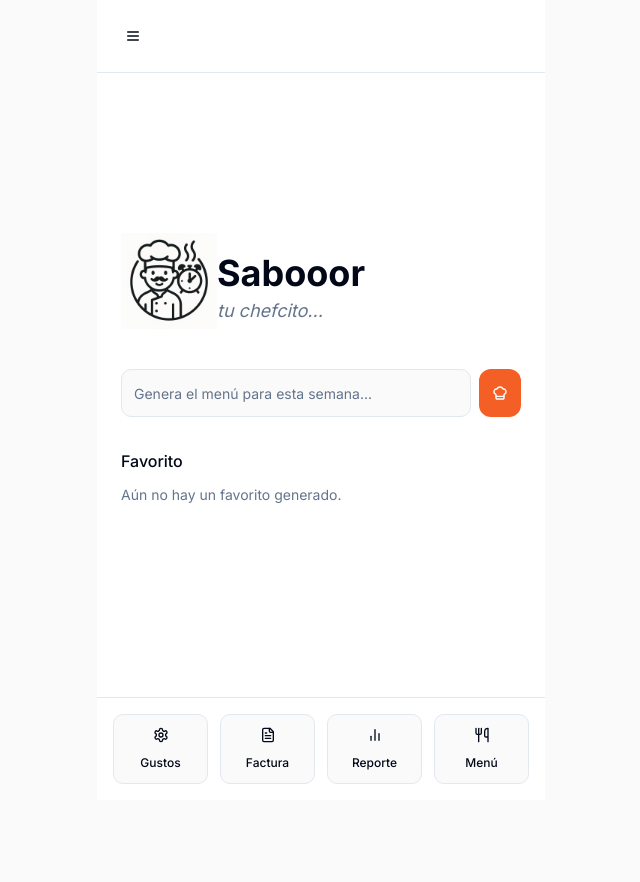
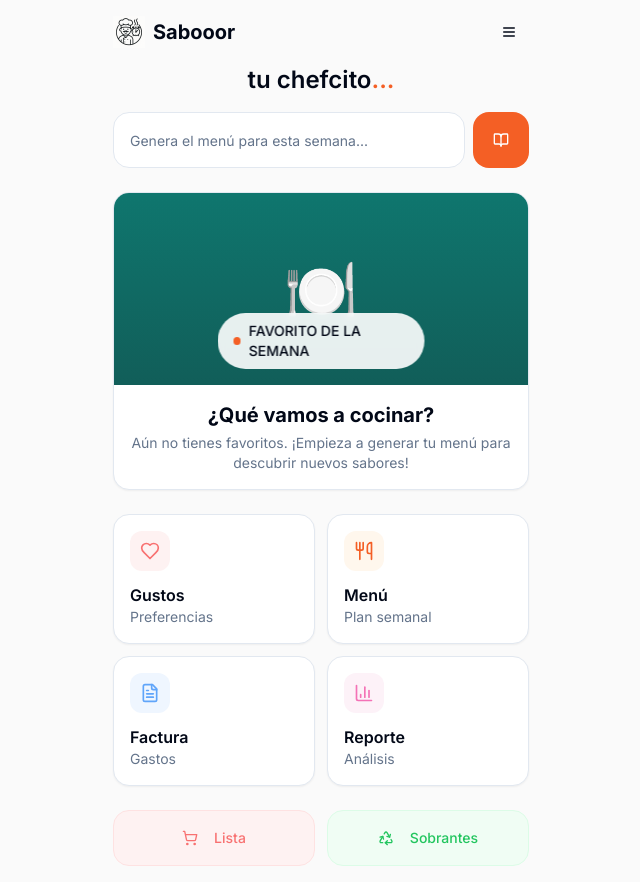
Before and after one commit to wolfcito/sabooor-app, a Next.js app: page / in a window 1280 px wide. Shown: the whole page, without its empty margins (319-959 px from the left). Before the commit the page ends 800 px from the top, so only its background shows below. Built offline with nearby package versions, Linux system fonts and the light colour scheme; no server answers; the database is empty.

Commit message:
feat: redesign WelcomeScreen with new UI prototype

```diff
--- a/components/welcome-screen.tsx
+++ b/components/welcome-screen.tsx
@@ -1,11 +1,12 @@
 "use client"
 
 import { useEffect, useState } from "react"
-import { Menu, Loader2, Calendar, ShoppingCart, Utensils, Star, ChefHat, Settings, FileText, BarChart2 } from "lucide-react"
+import { Menu, Loader2, Heart, Utensils, FileText, BarChart3, ShoppingCart, Recycle, BookOpen } from "lucide-react"
 import Image from "next/image"
 import { Button } from "@/components/ui/button"
 import { Input } from "@/components/ui/input"
 import { useRouter } from "next/navigation"
+import { Card } from "@/components/ui/card"
 import { DropdownMenu, DropdownMenuContent, DropdownMenuItem, DropdownMenuTrigger } from "@/components/ui/dropdown-menu"
 import { generateMenu } from "@/app/actions"
 import { createClientSupabaseClient } from "@/lib/supabase"
@@ -13,7 +14,7 @@ import { createClientSupabaseClient } from "@/lib/supabase"
 type MealDay = {
   id: string
   day: string
-  recipe: string    // JSON-string
+  recipe: string
   protein: string
   side: string
 }
@@ -22,15 +23,13 @@ export function WelcomeScreen() {
   const router = useRouter()
   const [prompt, setPrompt] = useState("")
   const [isLoading, setIsLoading] = useState(false)
-
   const [weekMenu, setWeekMenu] = useState<MealDay[]>([])
-  const [favIndex, setFavIndex] = useState(0)
+  const [favIndex] = useState(0)
 
   useEffect(() => {
     const fetchMenu = async () => {
       const supabase = createClientSupabaseClient()
       const { data, error } = await supabase.from("weekly_menu").select("*")
-      console.log('data',{data})
       if (!error && data) setWeekMenu(data)
     }
     fetchMenu()
@@ -42,7 +41,6 @@ export function WelcomeScreen() {
 
   const handleCook = async () => {
     if (!prompt.trim()) {
-      // Si no hay prompt, simplemente redirigimos al menú semanal
       router.push("/menu-semanal")
       return
     }
@@ -50,34 +48,22 @@ export function WelcomeScreen() {
     setIsLoading(true)
 
     try {
-      // Llamamos a nuestra API route
       const response = await fetch("/api/generate", {
         method: "POST",
-        headers: {
-          "Content-Type": "application/json",
-        },
+        headers: { "Content-Type": "application/json" },
         body: JSON.stringify({ prompt }),
       })
 
-      if (!response.ok) {
-        throw new Error("Error en la generación del texto")
-      }
+      if (!response.ok) throw new Error("Error en la generación del texto")
 
-      const { text } = await response.json()
-      console.log("Respuesta del asistente:", text)
-
-      // Generamos el menú semanal usando la acción del servidor
+      await response.json()
       const result = await generateMenu()
 
-      if (!result.success) {
-        throw new Error("Error al generar el menú")
-      }
+      if (!result.success) throw new Error("Error al generar el menú")
 
-      // Redirigimos al menú semanal
       router.push("/menu-semanal")
     } catch (error) {
       console.error("Error processing prompt:", error)
-      // En caso de error, también redirigimos al menú semanal
       router.push("/menu-semanal")
     } finally {
       setIsLoading(false)
@@ -91,136 +77,151 @@ export function WelcomeScreen() {
   }
 
   return (
-    <div className="flex flex-col min-h-screen">
-      {/* Header con menú hamburguesa */}
-      <header className="p-4 flex items-center justify-between border-b">
+    <div className="flex flex-col min-h-screen bg-background">
+      {/* Header */}
+      <header className="px-4 py-3 flex items-center justify-between">
+        <div className="flex items-center gap-2">
+          <div className="h-8 w-8 relative">
+            <Image src="/logo.png" alt="Sabooor" fill className="object-contain" />
+          </div>
+          <span className="text-xl font-bold text-foreground">Sabooor</span>
+        </div>
         <DropdownMenu>
           <DropdownMenuTrigger asChild>
             <Button variant="ghost" size="icon">
               <Menu className="h-6 w-6" />
-              <span className="sr-only">Menú</span>
             </Button>
           </DropdownMenuTrigger>
-          <DropdownMenuContent align="start">
-            {/* <DropdownMenuItem onClick={() => router.push("/dashboard")}>Dashboard</DropdownMenuItem> */}
-            {/* <DropdownMenuItem onClick={() => router.push("/subir-factura")}>Subir factura</DropdownMenuItem> */}
-            {/* <DropdownMenuItem onClick={() => router.push("/menu-semanal")}>Menú semanal</DropdownMenuItem> */}
+          <DropdownMenuContent align="end">
             <DropdownMenuItem onClick={() => router.push("/lista-compra")}>Lista de compra</DropdownMenuItem>
             <DropdownMenuItem onClick={() => router.push("/sobrantes")}>Registrar sobrantes</DropdownMenuItem>
-            {/* <DropdownMenuItem onClick={() => router.push("/metricas")}>Métricas y ahorro</DropdownMenuItem> */}
           </DropdownMenuContent>
         </DropdownMenu>
       </header>
 
-      {/* Contenido principal */}
-      <main className="flex-1 flex flex-col items-center p-6 justify-center">
-        <div className="w-full max-w-md flex flex-col">
-          {/* Logo y nombre */}
-          <div className="mb-6 flex items-center">
-            <div className="h-24 w-24 relative mb-4">
-              <Image src="/logo.png" alt="Sabooor Logo" fill className="object-contain" />
-            </div>
-            <div>
-            <h1 className="text-4xl font-bold mb-1">Sabooor</h1>
-            <p className="text-lg text-slate-500 italic">tu chefcito...</p>
-            </div>
-          </div>
+      {/* Main Content */}
+      <main className="flex-1 px-4 pb-4 overflow-auto">
+        {/* Title */}
+        <h1 className="text-2xl font-semibold text-center mb-4">
+          <span className="text-foreground">tu chefcito</span>
+          <span className="text-primary">...</span>
+        </h1>
 
-          {/* Input y botón */}
-          <div className="w-full space-y-4">
-            <div className="flex gap-2">
+        {/* Search Input */}
+        <div className="flex gap-2 mb-6">
+          <div className="flex-1 relative">
             <Input
               placeholder="Genera el menú para esta semana..."
               value={prompt}
               onChange={(e) => setPrompt(e.target.value)}
               onKeyDown={handleKeyPress}
-                className="h-12"
+              className="h-14 pl-4 pr-4 rounded-2xl bg-card border-border text-base"
             />
+          </div>
           <Button
-                className="h-12 w-12 rounded-lg p-0"
+            className="h-14 w-14 rounded-2xl bg-primary hover:bg-primary/90"
             onClick={handleCook}
             disabled={isLoading}
           >
             {isLoading ? (
-                  <Loader2 className="h-5 w-5 animate-spin" />
+              <Loader2 className="h-6 w-6 animate-spin text-white" />
             ) : (
-                  <ChefHat className="h-5 w-5" />
+              <BookOpen className="h-6 w-6 text-white" />
             )}
           </Button>
         </div>
+
+        {/* Favorite Card */}
+        <Card className="mb-6 overflow-hidden rounded-2xl border-border">
+          <div className="relative h-48 bg-gradient-to-b from-teal-700 to-teal-800 flex items-center justify-center">
+            <div className="text-6xl">🍽️</div>
+            <div className="absolute bottom-4 left-1/2 -translate-x-1/2">
+              <div className="flex items-center gap-2 bg-white/90 backdrop-blur-sm rounded-full px-4 py-2">
+                <div className="h-2 w-2 rounded-full bg-primary" />
+                <span className="text-sm font-medium text-foreground">FAVORITO DE LA SEMANA</span>
+              </div>
+            </div>
+          </div>
+          <div className="p-4 text-center">
+            <h2 className="text-xl font-bold text-foreground mb-1">
+              {favoriteRecipe ? favoriteRecipe.name : "¿Qué vamos a cocinar?"}
+            </h2>
+            <p className="text-sm text-muted-foreground">
+              {favoriteRecipe
+                ? favoriteRecipe.description
+                : "Aún no tienes favoritos. ¡Empieza a generar tu menú para descubrir nuevos sabores!"
+              }
+            </p>
+          </div>
+        </Card>
+
+        {/* Quick Access Grid */}
+        <div className="grid grid-cols-2 gap-3 mb-6">
+          <Card
+            className="p-4 rounded-2xl border-border cursor-pointer hover:shadow-md transition-shadow"
+            onClick={() => router.push("/configuracion")}
+          >
+            <div className="h-10 w-10 rounded-xl bg-red-50 flex items-center justify-center mb-3">
+              <Heart className="h-5 w-5 text-red-400" />
+            </div>
+            <h3 className="font-semibold text-foreground">Gustos</h3>
+            <p className="text-sm text-muted-foreground">Preferencias</p>
+          </Card>
+
+          <Card
+            className="p-4 rounded-2xl border-border cursor-pointer hover:shadow-md transition-shadow"
+            onClick={() => router.push("/menu-semanal")}
+          >
+            <div className="h-10 w-10 rounded-xl bg-orange-50 flex items-center justify-center mb-3">
+              <Utensils className="h-5 w-5 text-primary" />
+            </div>
+            <h3 className="font-semibold text-foreground">Menú</h3>
+            <p className="text-sm text-muted-foreground">Plan semanal</p>
+          </Card>
+
+          <Card
+            className="p-4 rounded-2xl border-border cursor-pointer hover:shadow-md transition-shadow"
+            onClick={() => router.push("/subir-factura")}
+          >
+            <div className="h-10 w-10 rounded-xl bg-blue-50 flex items-center justify-center mb-3">
+              <FileText className="h-5 w-5 text-blue-400" />
+            </div>
+            <h3 className="font-semibold text-foreground">Factura</h3>
+            <p className="text-sm text-muted-foreground">Gastos</p>
+          </Card>
+
+          <Card
+            className="p-4 rounded-2xl border-border cursor-pointer hover:shadow-md transition-shadow"
+            onClick={() => router.push("/metricas")}
+          >
+            <div className="h-10 w-10 rounded-xl bg-pink-50 flex items-center justify-center mb-3">
+              <BarChart3 className="h-5 w-5 text-pink-400" />
+            </div>
+            <h3 className="font-semibold text-foreground">Reporte</h3>
+            <p className="text-sm text-muted-foreground">Análisis</p>
+          </Card>
         </div>
 
-
-        {/* Favoritos */}
-      <div className="my-8">
-        <h2 className="font-medium mb-3">Favorito</h2>
-
-        {favoriteRecipe ? (
-          <div className="bg-white rounded-lg border p-4">
-            <div className="flex items-center mb-2">
-              <Star className="h-5 w-5 fill-yellow-500 mr-2" />
-              <span className="font-semibold">{favoriteRecipe.name}</span>
-            </div>
-            <p className="text-sm text-slate-500">
-              {favoriteRecipe.servings} porciones
-            </p>
-            <div className="mt-2 text-sm text-slate-600 line-clamp-2">
-              {favoriteRecipe.description}
-            </div>
-          </div>
-        ) : (
-          <p className="text-sm text-slate-500">Aún no hay un favorito generado.</p>
-        )}
-      </div>
-
-
-
-        </div>
-      </main>
-
-
-      <footer className="p-4 border-t">
-      {/* Accesos rápidos */}
-      <div>
-          {/* <h2 className="text-lg font-medium mb-3">Accesos rápidos</h2> */}
-          <div className="grid grid-cols-4 gap-3">
+        {/* Bottom Action Buttons */}
+        <div className="flex gap-3">
           <Button
             variant="outline"
-              className="w-full h-auto py-3 flex flex-col items-center"
-              onClick={() => router.push("/configuracion")}
+            className="flex-1 h-14 rounded-2xl bg-red-50 border-red-100 hover:bg-red-100 text-red-400"
+            onClick={() => router.push("/lista-compra")}
           >
-              <Settings className="h-5 w-5 mb-1" />
-              <span className="text-xs">Gustos</span>
-            </Button>
-
-            <Button
-              variant="outline"
-              className="w-full h-auto py-3 flex flex-col items-center"
-              onClick={() => router.push("/subir-factura")}
-            >
-              <FileText className="h-5 w-5 mb-1" />
-              <span className="text-xs">Factura</span>
-            </Button>
-
-            <Button
-              variant="outline"
-              className="w-full h-auto py-3 flex flex-col items-center"
-              onClick={() => router.push("/metricas")}
-            >
-             <BarChart2 className="h-5 w-5 mb-1" />
-              <span className="text-xs">Reporte</span>
+            <ShoppingCart className="h-5 w-5 mr-2" />
+            Lista
           </Button>
           <Button
             variant="outline"
-              className="w-full h-auto py-3 flex flex-col items-center"
-              onClick={() => router.push("/menu-semanal")}
+            className="flex-1 h-14 rounded-2xl bg-green-50 border-green-100 hover:bg-green-100 text-green-500"
+            onClick={() => router.push("/sobrantes")}
           >
-            <Utensils className="h-5 w-5 mb-1" />
-              <span className="text-xs">Menú</span>
+            <Recycle className="h-5 w-5 mr-2" />
+            Sobrantes
           </Button>
         </div>
-        </div>
-      </footer>
+      </main>
     </div>
   )
 }
```
Lines whose indentation alone changed are shown as unchanged.
